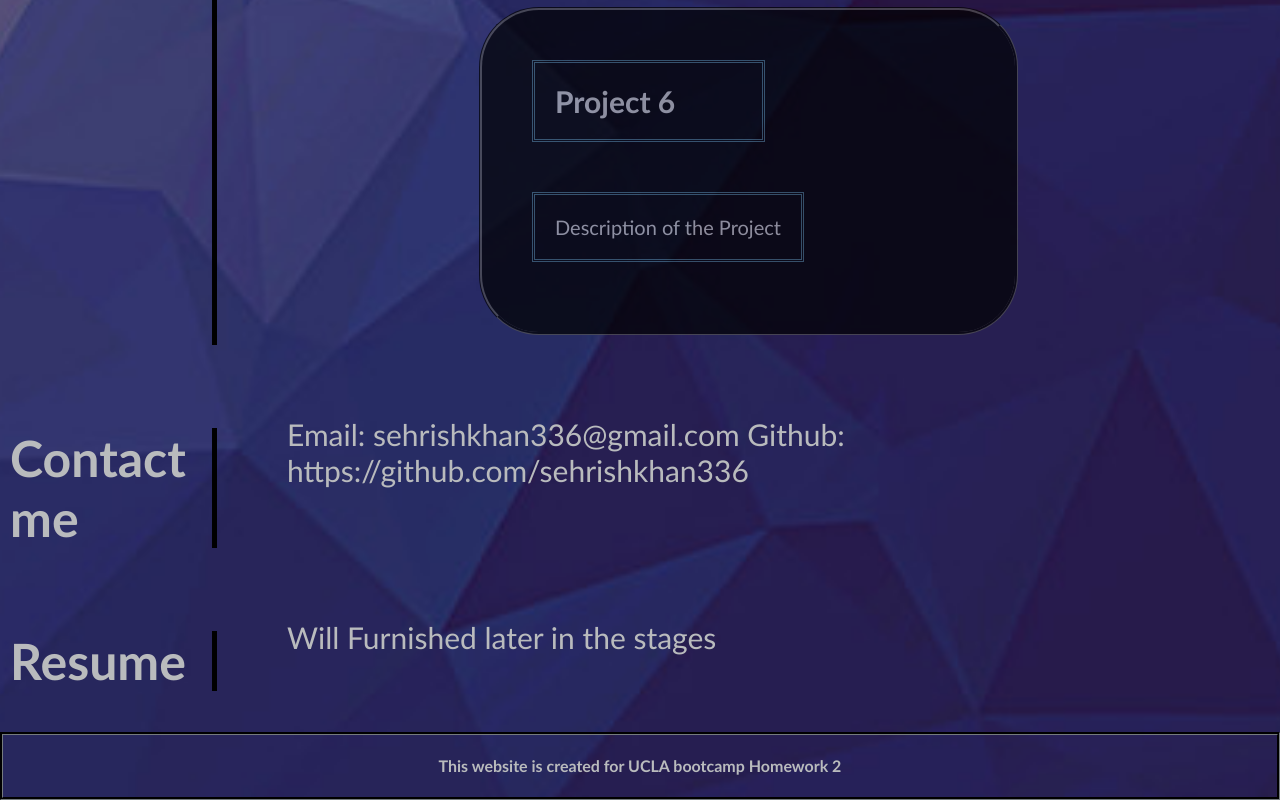
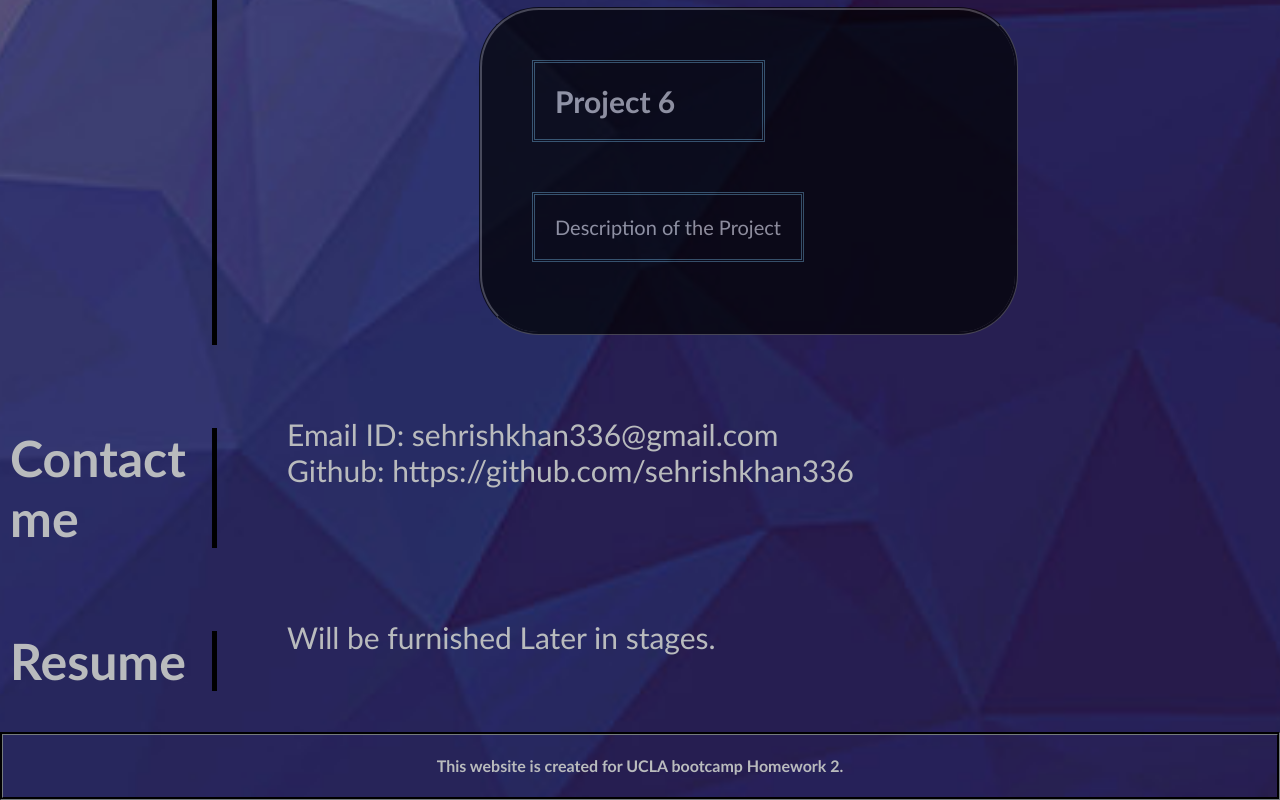
Before and after one commit to sehrishkhan336/Portfolio-Sehrish-Khan, a plain HTML site: page index.html in a window 1280 px wide. Shown: the part 3176-3976 px from the top of the page. Drawn offline with Linux system fonts and the light colour scheme; files whose address does not match are found by name.

Commit message:
added updated HTML file

```diff
--- a/index.html
+++ b/index.html
@@ -5,12 +5,14 @@
     <meta http-equiv="X-UA-Compatible" content="IE=edge">
     <meta name="viewport" content="width=device-width, initial-scale=1.0">
     <link rel="stylesheet" href="./assets/css/style.css">
+    <!-- link is added for css file -->
     <title>Portfolio</title>
 </head>
 <body>
     <Header>
       <h1>Sehrish Khan</h1>
         <img src="./images/Profile Pic.jpg" class="profilepic" alt="Profile Picture of the candidate">
+        <!-- profile picture is added with a class and alt -->
         <h2>Full Stack Web Developer</h2>
         <nav>
             <ul>
@@ -37,10 +39,10 @@
             <p>I am an experienced Technical Project Manager with a demonstrated history of working in development and design life cycles of projects. Skilled in team management, , Scrum, KPI analysis and marketing strategy with strong program and project management abilities.I decided to learn web development in order to have hands on experience and manage the client's expectations better.</p>
          </div>
         </section>
-
         <section id="Projects" class="service">
           <h2>Projects</h2>
           <article class="projects">
+            <!-- article element is used to create the flexbox or container to add number of projects -->
             <div class="project-item">
               <h3>Project 1</h3>
               <p>Description of the Project</p>
@@ -67,26 +69,26 @@
             </div>
           </article>
         </section>
-
         <section id="contact-me" class="service">
           <h2>Contact me</h2>
           <div>
-           <p>Email: sehrishkhan336@gmail.com
-            Github: https://github.com/sehrishkhan336
+           <p>Email ID:<span class="clr"> sehrishkhan336@gmail.com</span>
+            <br>
+            <!-- br is used to create break in the line -->
+            Github: <span class="clr"> https://github.com/sehrishkhan336</span>
            </p>
           </div>
         </section>
-
         <section id="Resume" class="service">
          <h2>Resume</h2>
          <div>
-           <p>Will Furnished later in the stages</p>
+           <p>Will be furnished Later in stages.</p>
          </div>
         </section>
       </main>
 
     <footer>
-      <h4>This website is created for UCLA bootcamp Homework 2 </h4>
+      <h4>This website is created for UCLA bootcamp Homework 2. </h4>
     </footer>
 
   </body>
```
